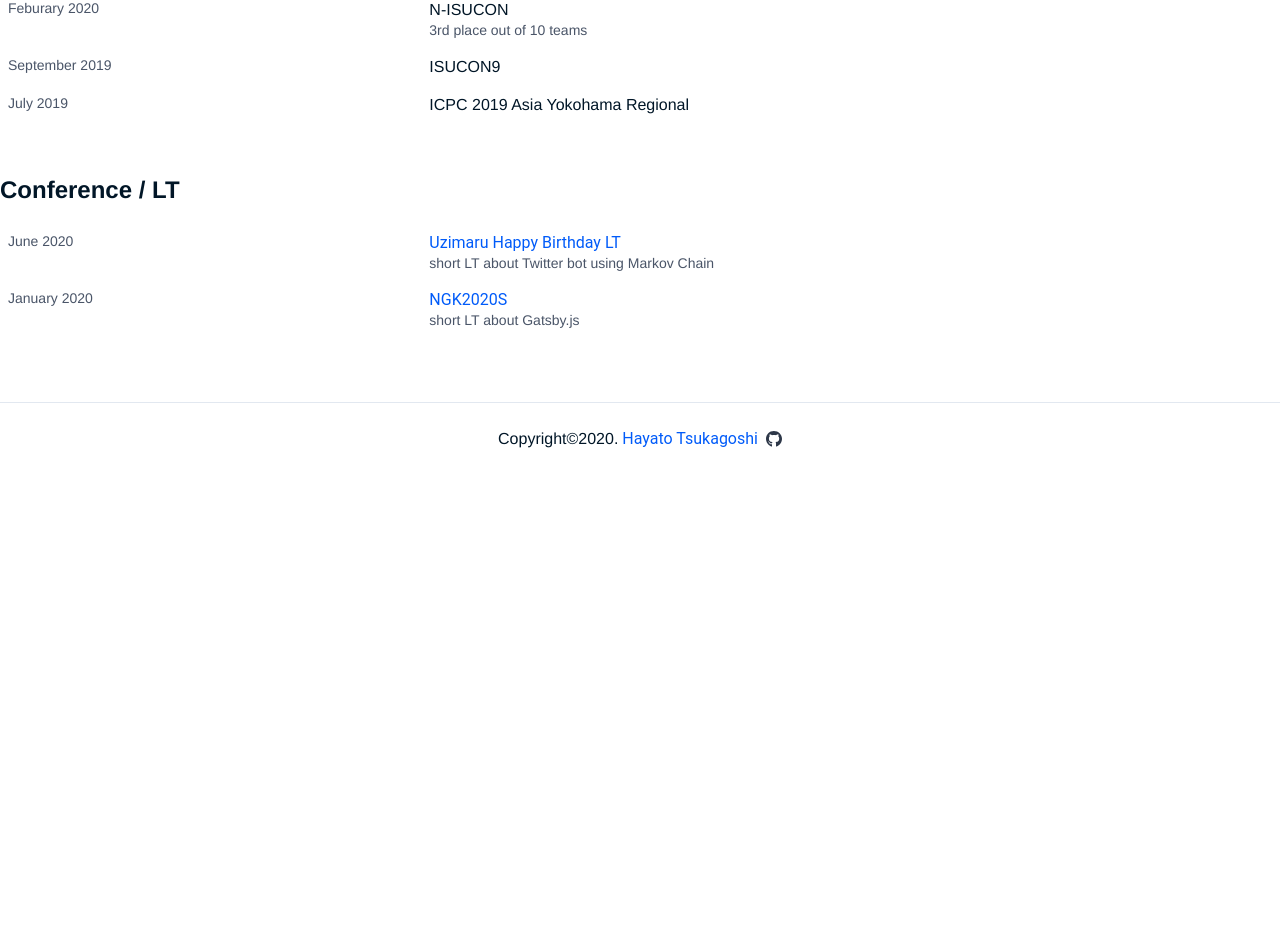
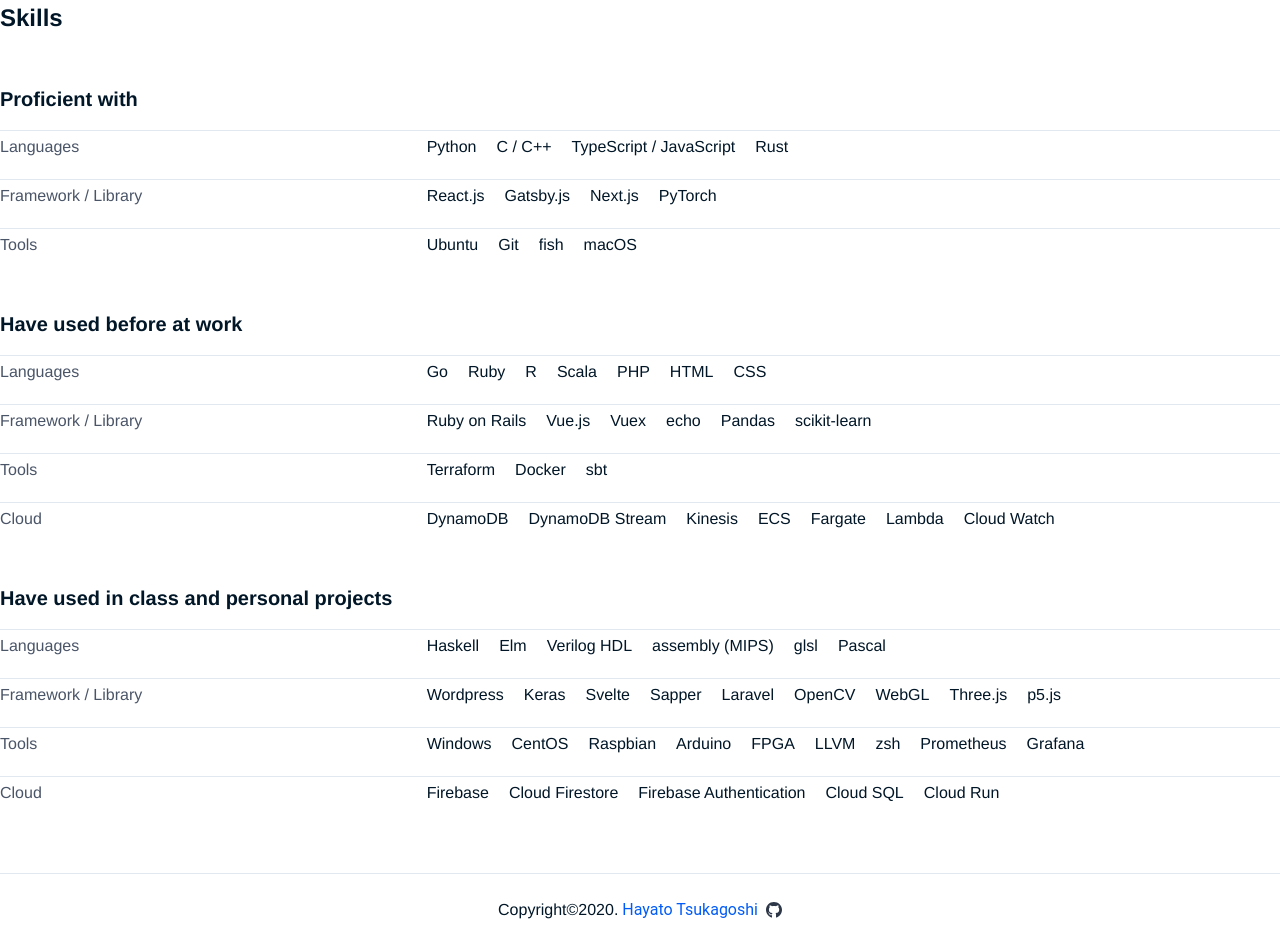
Before and after one commit to hppRC/hppRC.github.io, a Next.js app: page /experience in a window 1280 px wide. Shown: the part 747-1693 px from the top of the page. Before the commit the page ends 1222 px from the top, so only its background shows below. Built offline with nearby package versions, Linux system fonts and the light colour scheme.

Commit message:
:sparkles: Move misc

```diff
--- a/src/layouts/header.tsx
+++ b/src/layouts/header.tsx
@@ -42,7 +42,7 @@ export const Header: React.FC = () => {
     <header className='fixed top-0 bg-white border-b pointer-events-auto w-full h-12 lg:h-16'>
       <nav className='flex h-full bg-white max-w-screen-xl mx-auto items-center justify-between'>
         <div
-          className={`absolute h-full w-full bg-white border-b transform transition-transform duration-300 ease-in-out ${
+          className={`absolute h-full w-full bg-white border-b transform transition-transform duration-300 ease-in-out px-2 lg:px-0 ${
             open ? `translate-y-full` : `-translate-y-full`
           }`}
           style={{ zIndex: -1 }}
--- a/src/pages/experience.tsx
+++ b/src/pages/experience.tsx
@@ -1,34 +1,5 @@
 import { ResourcesSection } from 'src/components';
 import { Resource } from 'src/types';
-
-// detail experiences
-const internsihpsEmploymentsResources: ReadonlyArray<Resource> = [
-  {
-    title: `Writer for AI-SCHOLAR`,
-    period: `June 2020 - present`,
-    text: `Natural Language Processing`,
-  },
-  {
-    title: `Server-side Engineering Internship at CyberAgent Inc.`,
-    period: `May 2020`,
-    text: `Scala, Akka, AWS(ECS, DynamoDB Streams)`,
-  },
-  {
-    title: `Server-side Engineer at Ateam Inc.`,
-    period: `January 2020 - May 2020`,
-    text: `Rails, Vue.js`,
-  },
-  {
-    title: `Server-side Engineering Internship at TeamLab Inc.`,
-    period: `September 2019`,
-    text: `Go, MySQL, AWS(ECR, Fargate)`,
-  },
-  {
-    title: `R&D Engineering Internship at TRYETING Inc.`,
-    period: `April 2019 - November 2019`,
-    text: `Python, R`,
-  },
-];
 
 const eventsResources: ReadonlyArray<Resource> = [
   { title: `Cyber Agent Backend Tuning Competition`, text: `1st place out of 20 competitors`, period: `June 2020` },
@@ -54,14 +25,76 @@ const confLTResources: ReadonlyArray<Resource> = [
   },
 ];
 
+type Skill = {
+  Languages?: string[];
+  'Framework / Library'?: string[];
+  Tools?: string[];
+  Cloud?: string[];
+};
+
+const skillsResources: { [key: string]: Skill } = {
+  'Proficient with': {
+    Languages: [`Python`, `C / C++`, `TypeScript / JavaScript`, `Rust`],
+    'Framework / Library': [`React.js`, `Gatsby.js`, `Next.js`, `PyTorch`],
+    Tools: [`Ubuntu`, `Git`, `fish`, `macOS`],
+  },
+  'Have used before at work': {
+    Languages: [`Go`, `Ruby`, `R`, `Scala`, `PHP`, `HTML`, `CSS`],
+    'Framework / Library': [`Ruby on Rails`, `Vue.js`, `Vuex`, `echo`, `Pandas`, `scikit-learn`],
+    Tools: [`Terraform`, `Docker`, `sbt`],
+    Cloud: [`DynamoDB`, `DynamoDB Stream`, `Kinesis`, `ECS`, `Fargate`, `Lambda`, `Cloud Watch`],
+  },
+  'Have used in class and personal projects': {
+    Languages: [`Haskell`, `Elm`, `Verilog HDL`, `assembly (MIPS)`, `glsl`, `Pascal`],
+    'Framework / Library': [
+      `Wordpress`,
+      `Keras`,
+      `Svelte`,
+      `Sapper`,
+      `Laravel`,
+      `OpenCV`,
+      `WebGL`,
+      `Three.js`,
+      `p5.js`,
+    ],
+    Tools: [`Windows`, `CentOS`, `Raspbian`, `Arduino`, `FPGA`, `LLVM`, `zsh`, `Prometheus`, `Grafana`],
+    Cloud: [`Firebase`, `Cloud Firestore`, `Firebase Authentication`, `Cloud SQL`, `Cloud Run`],
+  },
+};
+
 const Component: React.FCX = () => (
   <>
     <section className='my-4'>
       <h2 className='font-bold text-2xl lg:text-4xl'>Experience</h2>
     </section>
-    <ResourcesSection title='Internships / Employments' resources={internsihpsEmploymentsResources} bold />
     <ResourcesSection title='Events' resources={eventsResources} />
     <ResourcesSection title='Conference / LT' resources={confLTResources} />
+    <section className='my-4 lg:my-8'>
+      <h2 className='font-bold text-xl lg:text-2xl'>Skills</h2>
+      <ul>
+        {Object.entries(skillsResources).map(([field, resources]) => (
+          <li key={field}>
+            <section className='my-4 lg:my-12'>
+              <h3 className='lg:text-xl font-semibold'>{field}</h3>
+              <ul>
+                {Object.entries(resources).map(([key, data]) => (
+                  <li key={key} className='my-2 lg:my-4 lg:flex py-1 border-t w-full' id={`misc-${field}-${key}`}>
+                    <h4 className='text-xs lg:text-base lg:w-1/3 text-gray-700'>{key}</h4>
+                    <ul className='text-sm lg:text-base flex flex-wrap lg:w-2/3'>
+                      {data?.map((name) => (
+                        <li key={field + key + name}>
+                          <p className='text-sm lg:text-base mr-2 lg:mr-5'>{name}</p>
+                        </li>
+                      ))}
+                    </ul>
+                  </li>
+                ))}
+              </ul>
+            </section>
+          </li>
+        ))}
+      </ul>
+    </section>
   </>
 );
 
--- a/src/pages/index.tsx
+++ b/src/pages/index.tsx
@@ -12,6 +12,34 @@ const educationResources: ReadonlyArray<Resource> = [
   {
     title: `Short-term study abroad at Monash University, Australia`,
     period: `Febrary 2019 - May 2019`,
+  },
+];
+
+const internsihpsEmploymentsResources: ReadonlyArray<Resource> = [
+  {
+    title: `Writer for AI-SCHOLAR`,
+    period: `June 2020 - present`,
+    text: `Natural Language Processing`,
+  },
+  {
+    title: `Server-side Engineering Internship at CyberAgent Inc.`,
+    period: `May 2020`,
+    text: `Scala, Akka, AWS (ECS, DynamoDB Streams)`,
+  },
+  {
+    title: `Server-side Engineer at Ateam Inc.`,
+    period: `January 2020 - May 2020`,
+    text: `Rails, Vue.js`,
+  },
+  {
+    title: `Server-side Engineering Internship at TeamLab Inc.`,
+    period: `September 2019`,
+    text: `Go, MySQL, AWS (ECR, Fargate)`,
+  },
+  {
+    title: `R&D Engineering Internship at TRYETING Inc.`,
+    period: `April 2019 - November 2019`,
+    text: `Python, R`,
   },
 ];
 
@@ -61,6 +89,7 @@ const Component: React.FCX = () => (
       </div>
     </section>
     <ResourcesSection title='Education' resources={educationResources} bold />
+    <ResourcesSection title='Internships / Employments' resources={internsihpsEmploymentsResources} bold />
     <ResourcesSection title='Awards / Honors' resources={awardsHonorsResources} />
     <ResourcesSection title='Certificates' resources={certificatesResources} />
   </>
```
